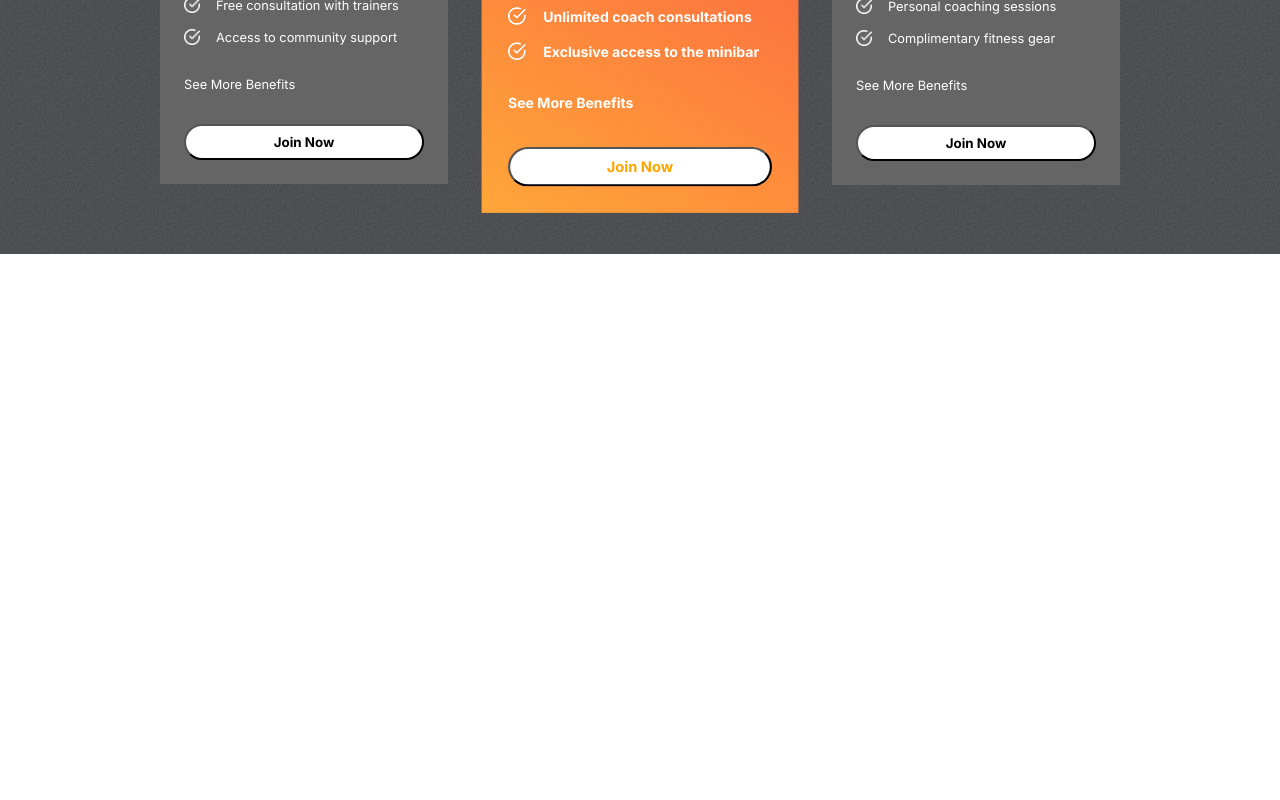
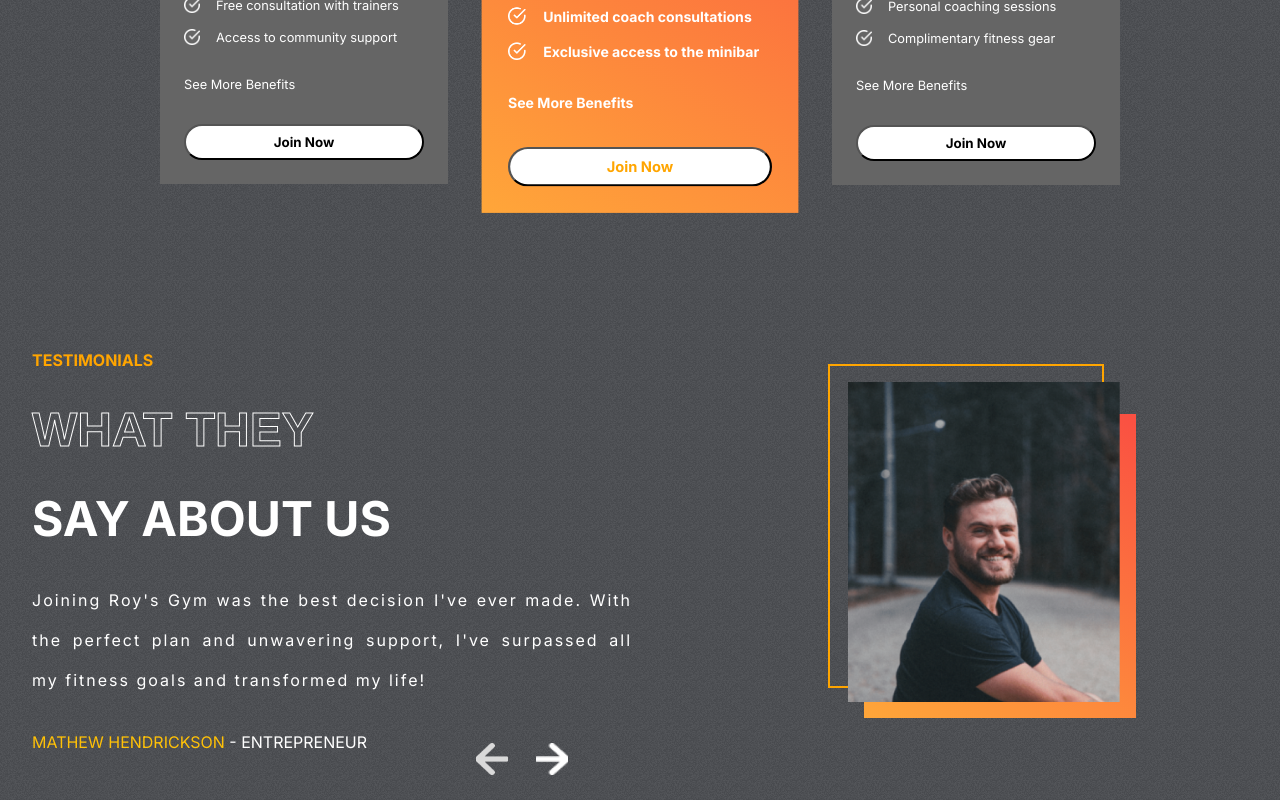
Before and after one commit to Roychen651/Gym-React-Landing-Page, a React (Create React App) app: page / in a window 1280 px wide. Shown: the part 2761-3561 px from the top of the page. Before the commit the page ends 3015 px from the top, so only its background shows below. Built offline with nearby package versions, Linux system fonts and the light colour scheme.

Commit message:
finish testimonials

```diff
--- a/src/App.js
+++ b/src/App.js
@@ -4,6 +4,7 @@ import './App.css';
 import Programs from './Components/Programs/Programs';
 import Reasons from './Components/Reasons/Reasons';
 import Plans from './Components/Plans/Plans';
+import Testimonials from './Components/Testimonials/Testimonials';
 
 const App = () => {
   return (
@@ -12,6 +13,7 @@ const App = () => {
       <Programs />
       <Reasons />
       <Plans />
+      <Testimonials />
     </div>
   );
 };
--- /dev/null
+++ b/src/Components/Testimonials/Testimonials.css
@@ -0,0 +1,86 @@
+.testimonials-container {
+    display: flex;
+    gap: 1rem;
+    padding: 0 2rem;
+    margin-bottom: 3rem;
+}
+
+.left-t {
+    display: flex;
+    flex: 1 1;
+    gap: 2rem;
+    flex-direction: column;
+    text-transform: uppercase;
+    color: white;
+}
+
+.left-t > :nth-child(1) {
+    color: orange;
+    font-weight: bold;
+}
+
+.left-t > :nth-child(2),
+.left-t > :nth-child(3) {
+    font-size: 3rem;
+    font-weight: bold;
+}
+
+.left-t > :nth-child(4) {
+    text-transform: none;
+    text-align: justify;
+    letter-spacing: 2px;
+    line-height: 40px;
+}
+
+.right-t {
+    flex: 1;
+    position: relative;
+}
+
+.right-t img {
+    position: absolute;
+    width: 17rem;
+    height: 20rem;
+    object-fit: cover;
+    right: 8rem;
+    top: 2rem;
+}
+
+.right-t > :nth-child(1) {
+    position: absolute;
+    width: 17rem;
+    height: 20rem;
+    border: 2px solid orange;
+    background-color: transparent;
+    right: 9rem;
+    top: 0.9rem;
+}
+
+.right-t > :nth-child(2) {
+    position: absolute;
+    width: 17rem;
+    height: 19rem;
+    background: var(--planCard);
+    right: 7rem;
+    top: 4rem;
+}
+
+.arrows {
+    display: flex;
+    gap: 1rem;
+    position: absolute;
+    top: 90%;
+    bottom: 1rem;
+    left: 3rem;
+
+}
+
+.arrows> :nth-child(1) {
+    margin-right: 60px
+}
+
+.arrows img {
+    width: 2rem;
+    height: 2rem;
+    cursor: pointer;
+}
--- /dev/null
+++ b/src/Components/Testimonials/Testimonials.jsx
@@ -0,0 +1,54 @@
+import React, { useState } from "react";
+import "./Testimonials.css";
+import { testimonialsData } from "../../data/testimonialsData";
+import leftArrow from "../../assets/leftArrow.png";
+import rightArrow from "../../assets/rightArrow.png";
+
+const Testimonials = () => {
+  const [selectedReview, setSelectedReview] = useState(0);
+  const tLen = testimonialsData.length;
+
+  return (
+    <div className="testimonials-container">
+      <div className="left-t">
+        <span>Testimonials </span>
+        <span className="stroke-text">What They </span>
+        <span>Say About Us</span>
+        <span>{testimonialsData[selectedReview].review}</span>
+        <span>
+          <span
+            style={{
+              color: "#FFC107",
+            }}
+          >
+            {testimonialsData[selectedReview].name}
+          </span>{" "}
+          - {testimonialsData[selectedReview].status}
+        </span>
+      </div>
+      <div className="right-t">
+        <div></div>
+        <div></div>
+        <img src={testimonialsData[selectedReview].image} alt="" />
+        <div className="arrows">
+          <img
+            onClick={() => {
+              selectedReview === 0
+                ? setSelectedReview(tLen - 1)
+                : setSelectedReview(selectedReview - 1);
+            }}
+            src={leftArrow}
+            alt=""
+          />
+          <img onClick={()=>{
+            selectedReview === tLen - 1
+            ? setSelectedReview(0)
+            : setSelectedReview(selectedReview + 1);
+          }} src={rightArrow} alt="" />
+        </div>
+      </div>
+    </div>
+  );
+};
+
+export default Testimonials;
--- a/src/data/testimonialsData.js
+++ b/src/data/testimonialsData.js
@@ -6,21 +6,21 @@ export const testimonialsData = [
   {
     image: image1,
     review:
-      "Choosing Fitclub was the best decision I ever made. With the right plan and support, I've achieved my fitness goals!",
+      "Joining Roy's Gym was the best decision I've ever made. With the perfect plan and unwavering support, I've surpassed all my fitness goals and transformed my life!",
     name: 'MATHEW HENDRICKSON',
     status: 'ENTREPRENEUR',
   },
   {
     image: image2,
     review:
-      "The personalized coaching at Fitclub is top-notch. It's been a game-changer for my fitness journey.",
+      "Roy's Gym personalized coaching is unparalleled. It has completely revolutionized my fitness journey, helping me reach new heights and achieve extraordinary results.",
     name: 'JOHN KEVIN',
     status: 'FITNESS COACH',
   },
   {
     image: image3,
     review:
-      "Fitclub's programs have transformed my life. I've never felt more fit and healthy!",
+      "Roy's Gym comprehensive programs have truly transformed my life. I feel fitter, healthier, and more energetic than ever before. It's an experience I recommend to everyone!",
     name: 'FRANKLIN',
     status: 'SATISFIED CUSTOMER',
   },
```
